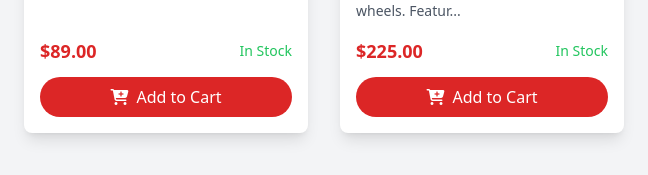
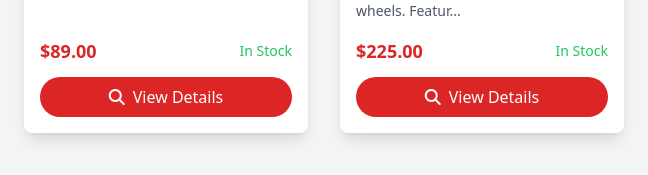
Before and after one commit to Adel-Kazem/subdomain-Nebhan-Tires, a plain HTML site: page index.html in a window 1280 px wide. Shown: the part 1159-1334 px from the top of the page, 0-648 px from the left. Drawn offline with nearby package versions, Linux system fonts and the light colour scheme.

Commit message:
view instead of add to cart

```diff
--- a/index.html
+++ b/index.html
@@ -307,10 +307,9 @@
                                     <span class="text-red-500 text-sm">Out of Stock</span>
                                 </template>
                             </div>
-                            <button class="w-full bg-red-600 text-white px-4 py-2 rounded-full hover:bg-red-700 transition flex items-center justify-center"
-                                    @click="$store.cart.addItem(product, 1)">
-                                <i class="fas fa-cart-plus mr-2"></i> Add to Cart
-                            </button>
+                            <a :href="'product.html?slug=' + product.slug" class="w-full bg-red-600 text-white px-4 py-2 rounded-full hover:bg-red-700 transition flex items-center justify-center">
+                                <i class="fas fa-search mr-2"></i> View Details
+                            </a>
                         </div>
                     </div>
                 </div>
```
